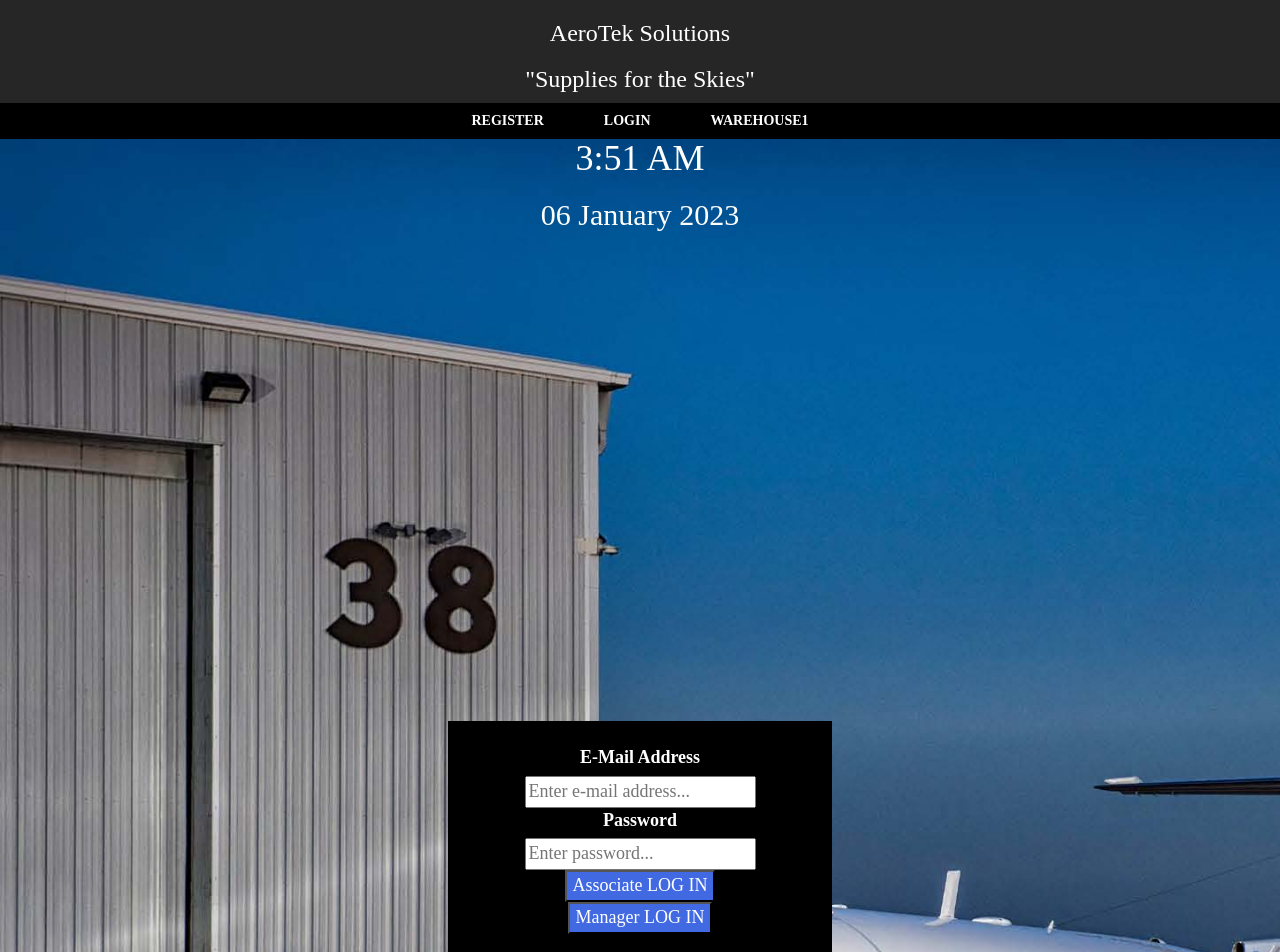
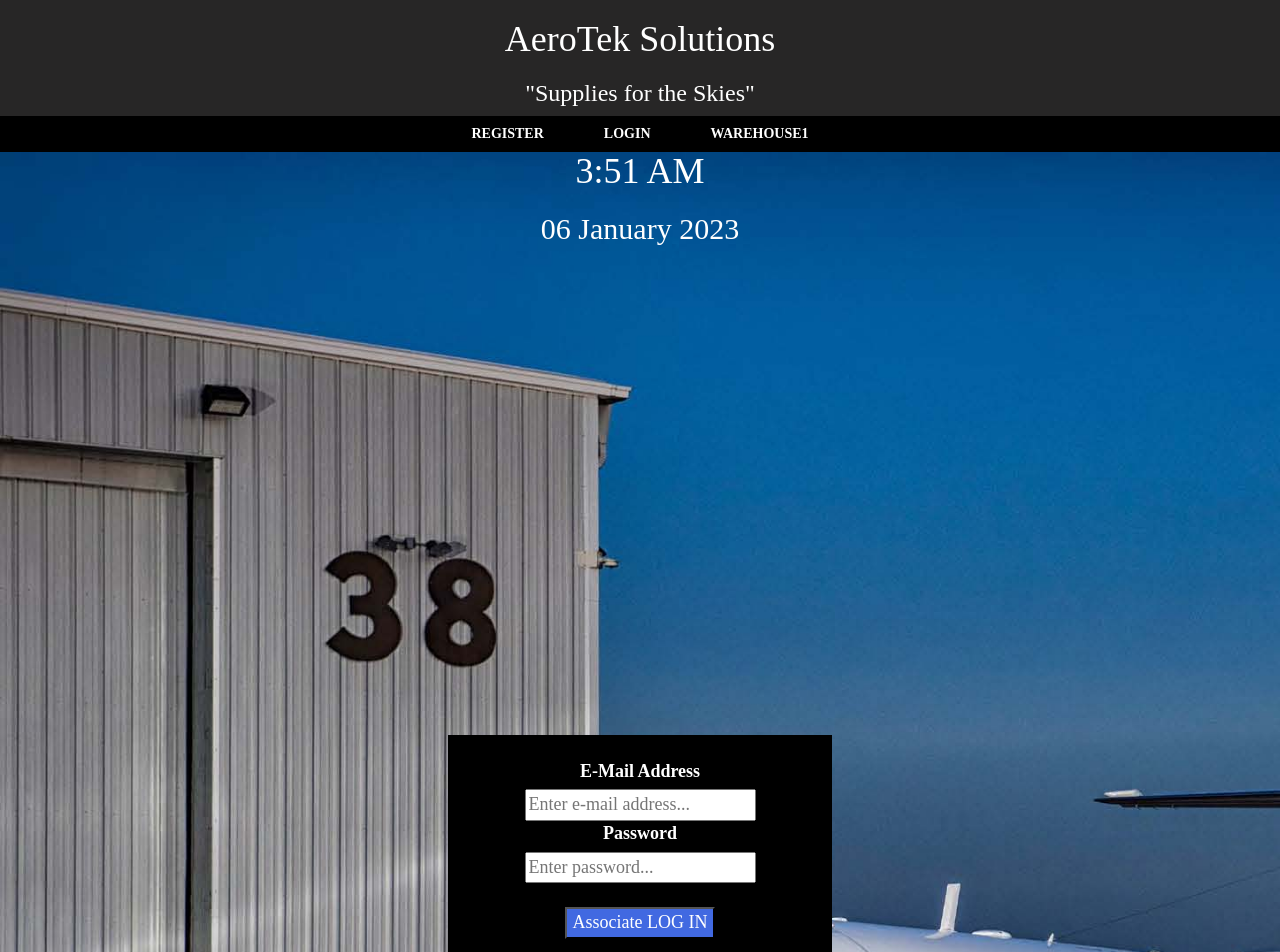
Before and after one commit to RinaDCV/Project3, an Angular app in the folder warehouse-inventory/: page / in a window 1280 px wide. Shown: the top 952 px of the page. Built offline with nearby package versions, Linux system fonts and the light colour scheme.

Commit message:
style changes

```diff
--- a/warehouse-inventory/src/app/footer/footer.component.html
+++ b/warehouse-inventory/src/app/footer/footer.component.html
@@ -5,7 +5,7 @@
         <li> <a href="https://www.linkedin.com/in/rinavoegele" target="_blank" ><i class="fa fa-linkedin-square" style="font-size:46px"></i></a></li>
         <li> <a href="https://www.linkedin.com/in/aaliyah-bloise/" target="_blank" ><i class="fa fa-linkedin-square" style="font-size:46px"></i></a></li>
         <li> <a href="https://www.linkedin.com/in/lamarbland/" target="_blank" ><i class="fa fa-linkedin-square" style="font-size:46px"></i></a></li>
-        <li> <a href="https://www.linkedin.com/in/aaliyah-bloise/" target="_blank" ><i class="fa fa-linkedin-square" style="font-size:46px"></i></a></li>
+        <li> <a href="https://www.linkedin.com/in/robert-riddick-spencer/" target="_blank" ><i class="fa fa-linkedin-square" style="font-size:46px"></i></a></li>
       </ul>
 
     <div class="copyright">
--- a/warehouse-inventory/src/app/login/login.component.css
+++ b/warehouse-inventory/src/app/login/login.component.css
@@ -22,5 +22,5 @@ button {
     background-color: royalblue;
     color: white;
     display: block;
-    margin: 0px auto;
+    margin: 24px auto;
 }
--- a/warehouse-inventory/src/app/login/login.component.html
+++ b/warehouse-inventory/src/app/login/login.component.html
@@ -9,7 +9,7 @@
       <input [(ngModel)]="password" type="password" id="password" name="password" placeholder="Enter password..." class="formField">
 
       <button class="submitButton" (click)="login()">Associate LOG IN</button>
-      <button class="submitButton" (click)="managerLogin()">Manager LOG IN</button>
+      <!-- <button class="submitButton" (click)="managerLogin()">Manager LOG IN</button> -->
   </form>
 
 
--- a/warehouse-inventory/src/app/masterheader/masterheader.component.css
+++ b/warehouse-inventory/src/app/masterheader/masterheader.component.css
@@ -5,6 +5,10 @@
     justify-content: center;
     font-style: bold;
     color: white;
-    font-size: x-large;
+
 
 }
+
+h2{
+  font-size: x-large;
+}
```
Also changed, not shown: 1 other file (tests, documents, lock files or other folders).
